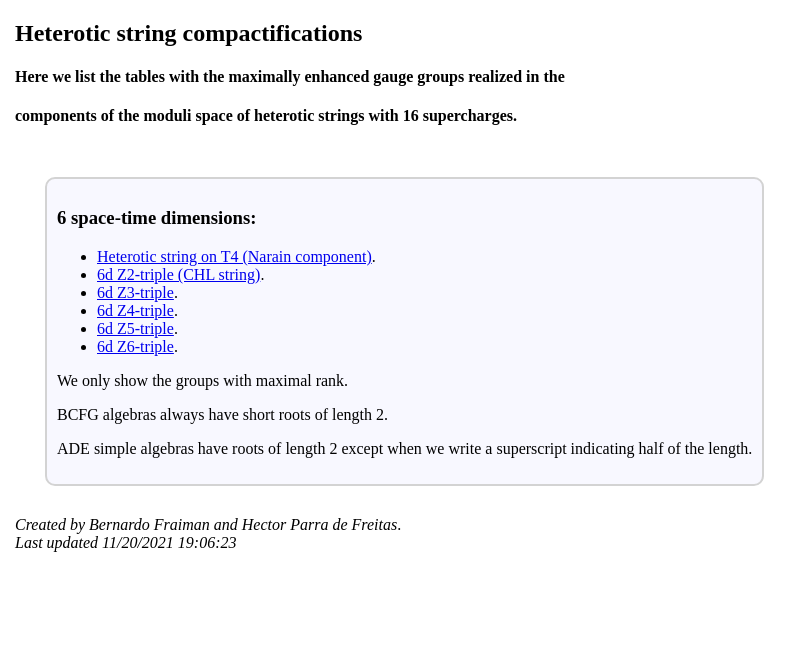
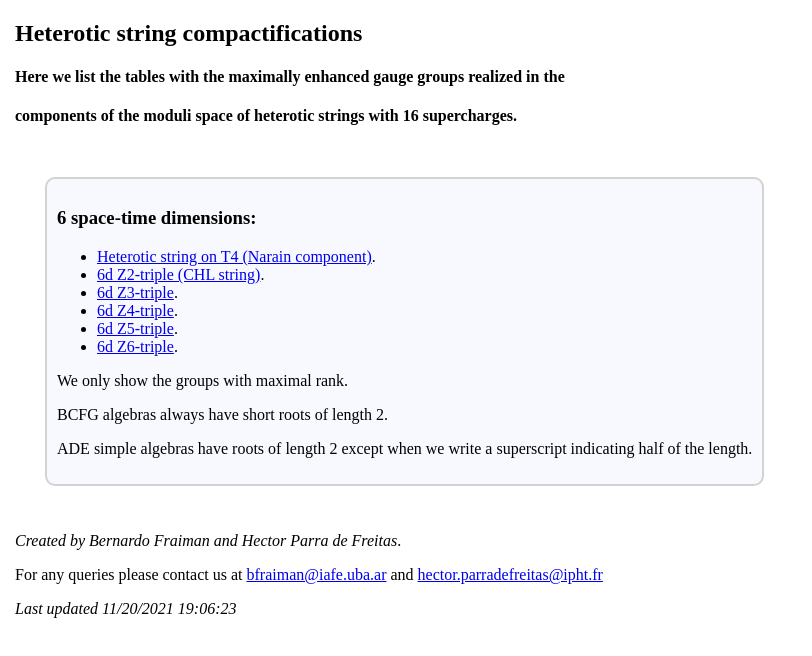
Before and after one commit to bernardofraiman/bernardofraiman.github.io, a plain HTML site: page heterotic/index.html in a window 1280 px wide. Shown: the whole page, without its empty margins (0-812 px from the left). Drawn offline with Linux system fonts and the light colour scheme.

Commit message:
Update index.html

```diff
--- a/heterotic/index.html
+++ b/heterotic/index.html
@@ -40,12 +40,14 @@
 <p>ADE simple algebras have roots of length 2 except when we write a superscript indicating half of the length.</p>
 </div>
 
-<br>
 
- <em>Created by Bernardo Fraiman and Hector Parra de Freitas</em>.
- <br>
- <em><script language="JavaScript"> document.writeln ("Last updated "+document.lastModified);  </script>
-</em>
+
+<p> <em>Created by Bernardo Fraiman and Hector Parra de Freitas</em>.</p>
+
+<p>For any queries please contact us at <a href="mailto:bfraiman@iafe.uba.ar">bfraiman@iafe.uba.ar</a> and <a href="mailto:hector.parradefreitas@ipht.fr">hector.parradefreitas@ipht.fr</a></p>
+
+<p> <em><script language="JavaScript"> document.writeln ("Last updated "+document.lastModified);  </script>
+</em></p>
 
 </body>
 </html>
```
